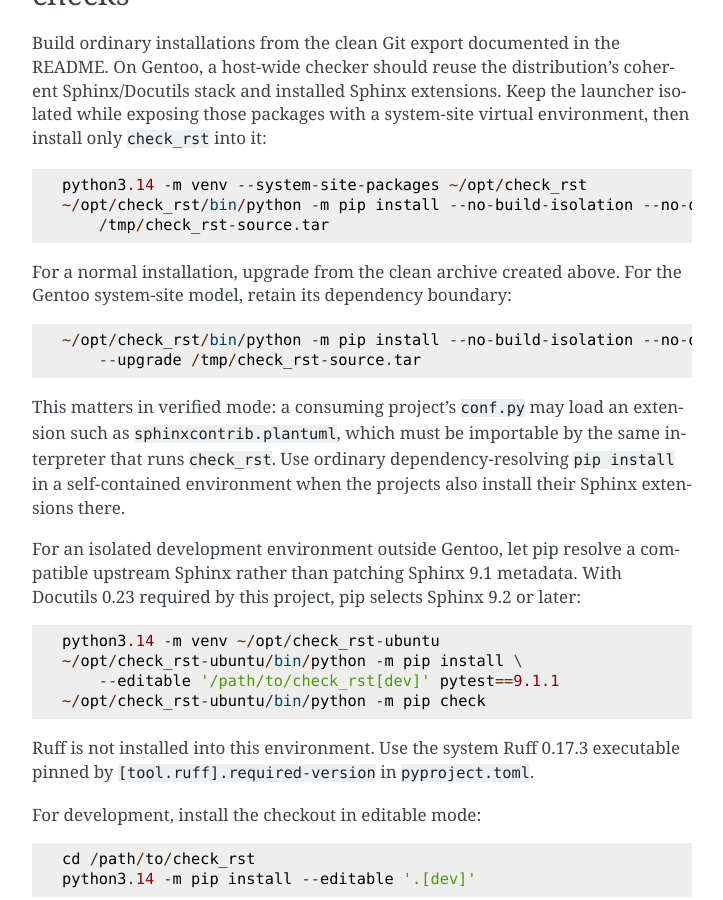
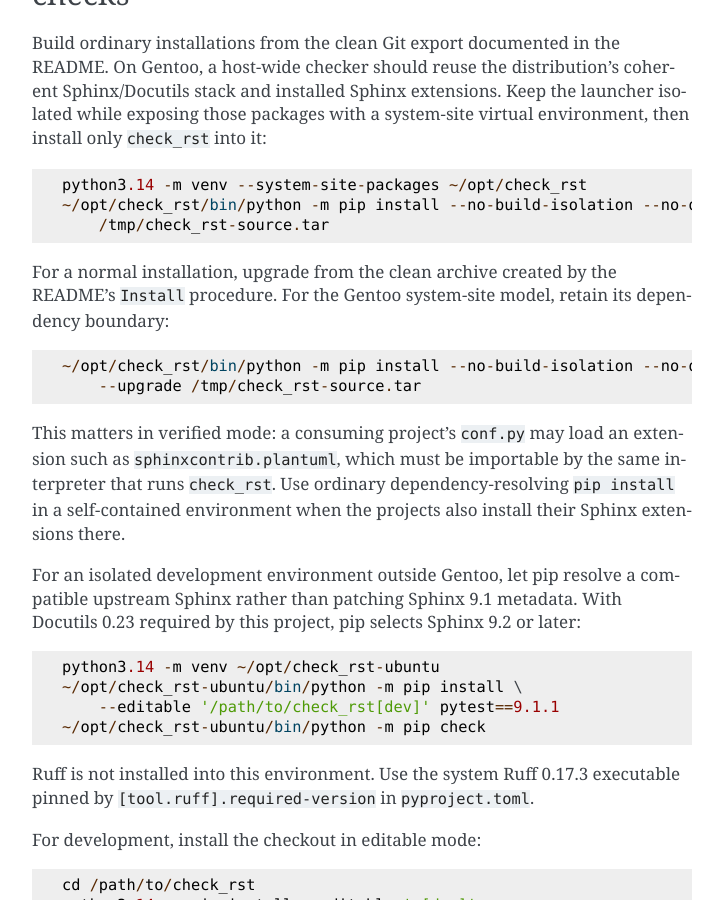
Before and after one commit to dememax/check_rst, a Sphinx documentation site: the page built from docs/development.rst, in a window 1280 px wide and 900 px high, scrolled down 12028 px. Shown: the whole window, without its empty margins (388-1111 px from the left). Built offline with Sphinx 7.4.7, drawn with Linux system fonts in a browser that asks for light colours.

Commit message:
docs: remove the stale README release step
DOC-1 removed README's versioned wheel example, but the release checklist
still told maintainers to update it.  The same documentation turn also left a
development-guide upgrade instruction pointing to an archive supposedly
created earlier in a different file.

Remove only the nonexistent README object from the release step and name the
README Install procedure as the archive source.  Regenerate the coupled README
outline output from the unchanged live command so its byte-for-byte guard
continues to describe the edited release page.

Validation: both focused documentation tests pass; the two-file RST
check/fix/check loop passes with zero files changed by fix; Ruff format, Ruff
check, and git diff --check pass.  Full pinned validation follows at committed
HEAD.

Co-Authored-By: Codex GPT-5 <noreply@openai.com>

```diff
--- a/docs/development.rst
+++ b/docs/development.rst
@@ -572,8 +572,9 @@ environment, then install only ``check_rst`` into it::
    ~/opt/check_rst/bin/python -m pip install --no-build-isolation --no-deps \
        /tmp/check_rst-source.tar
 
-For a normal installation, upgrade from the clean archive created above.  For
-the Gentoo system-site model, retain its dependency boundary::
+For a normal installation, upgrade from the clean archive created by the
+README's ``Install`` procedure.  For the Gentoo system-site model, retain its
+dependency boundary::
 
    ~/opt/check_rst/bin/python -m pip install --no-build-isolation --no-deps \
        --upgrade /tmp/check_rst-source.tar
--- a/docs/releasing.rst
+++ b/docs/releasing.rst
@@ -39,8 +39,8 @@ Prepare the release commits
    pygit2-floor acceptance output.  Run the focused tests, confirm that they
    fail for the old version source, and commit that failing state as
    ``test: RED require the X.Y.Z release identity``.
-#. Update ``src/check_rst/__init__.py``, the README wheel example, and a dated
-   roadmap Shipped entry.  Confirm the focused tests pass and commit the result
+#. Update ``src/check_rst/__init__.py`` and a dated roadmap Shipped entry.
+   Confirm the focused tests pass and commit the result
    as ``release: bump check_rst to X.Y.Z``.  Never combine the version bump
    with a feature implementation.
 
```
Also changed, not shown: README.md (+1 -1 lines).
